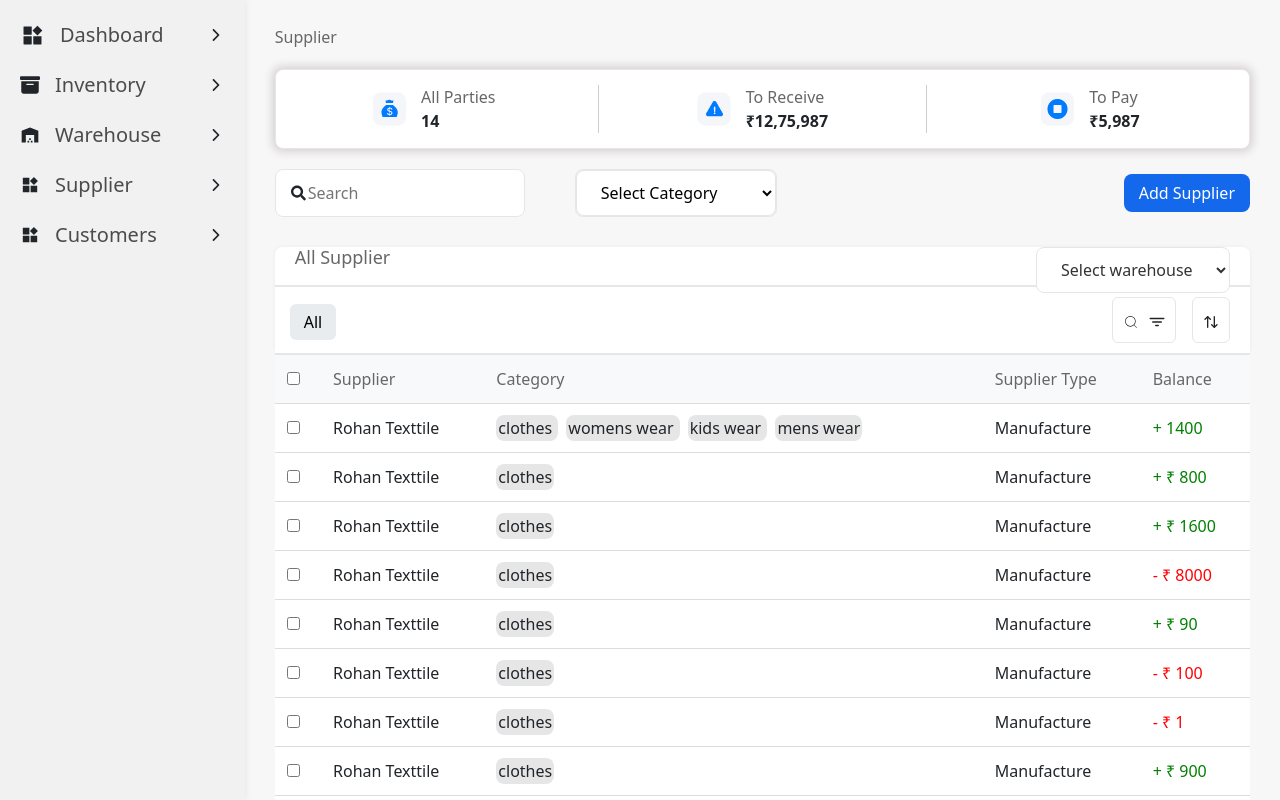
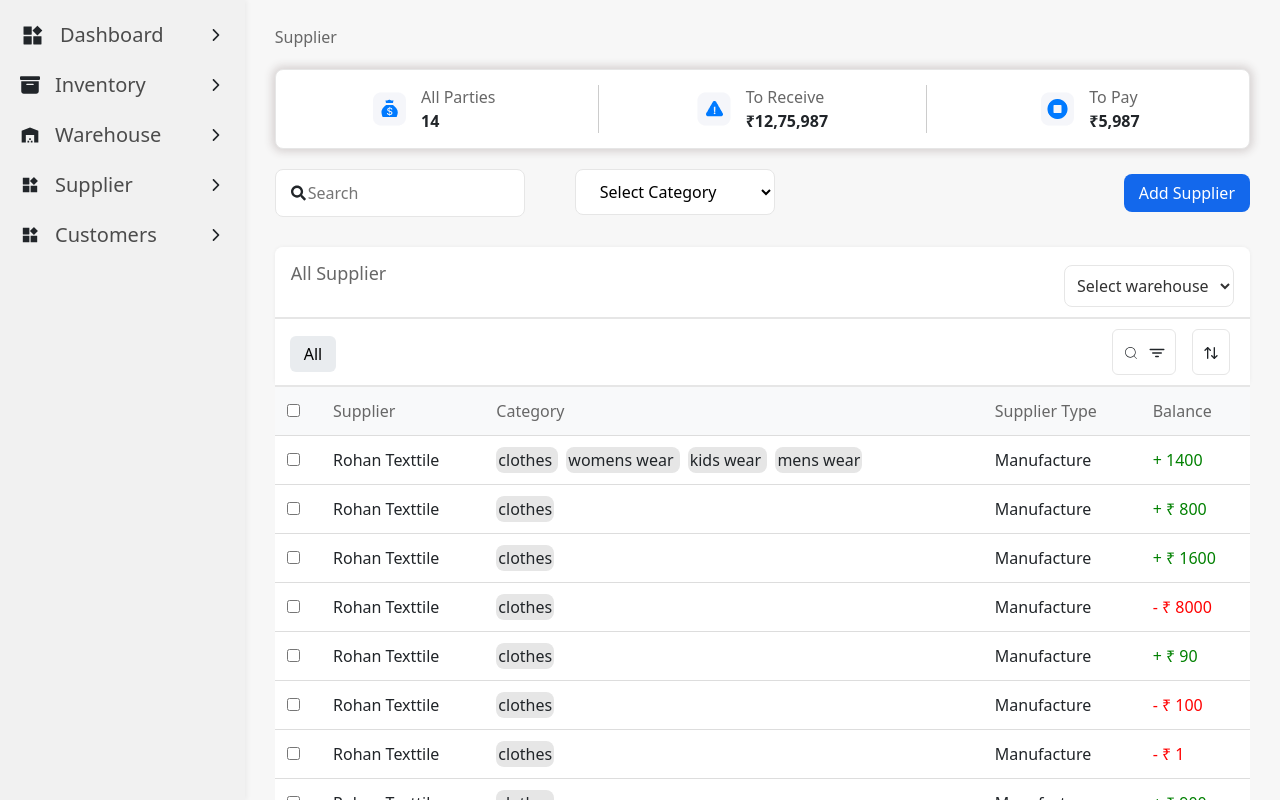
Before and after one commit to codesaurabhk/inventory, a React (Vite) app in the folder Frontend/: page /AllSupplier in a window 1280 px wide. Built offline with nearby package versions, Linux system fonts and the light colour scheme.

Commit message:
updated css

```diff
--- a/Frontend/src/component/SupplierComponent/AllSupplier.css
+++ b/Frontend/src/component/SupplierComponent/AllSupplier.css
@@ -45,7 +45,7 @@ h3 {
 }
 
 .select-category {
-  border: 1px solid #e6e6e6;
+  /* border: 1px solid #e6e6e6; */
   border-radius: 8px;
 }
 
--- a/Frontend/src/component/SupplierComponent/AllSuppliers.jsx
+++ b/Frontend/src/component/SupplierComponent/AllSuppliers.jsx
@@ -232,7 +232,7 @@ function AllSuppliers() {
         >
           <div className="overview">
             <div>
-              <div className="toolbars">
+              <div className="toolbars" style={{padding:'16px 16px'}}>
                 <div>
                   <h3>All Supplier</h3>
                 </div>
@@ -241,7 +241,7 @@ function AllSuppliers() {
                     style={{
                       border: "1px solid #e6e6e6",
                       borderRadius: "8px",
-                      padding: "10px 20px",
+                     padding:'8px',
                       outline: "none",
                       backgroundColor: "white",
                       color: "#333",
```
